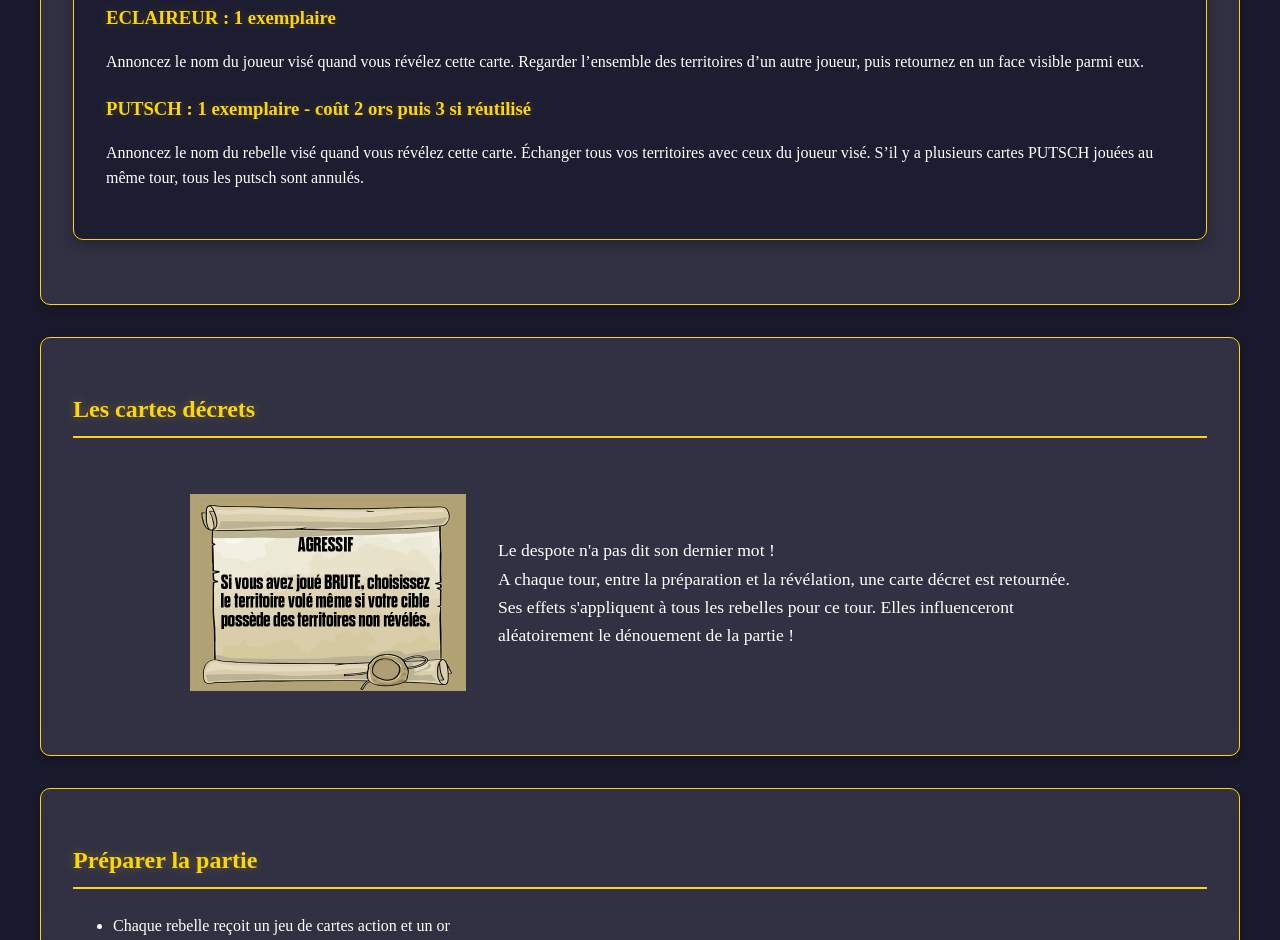
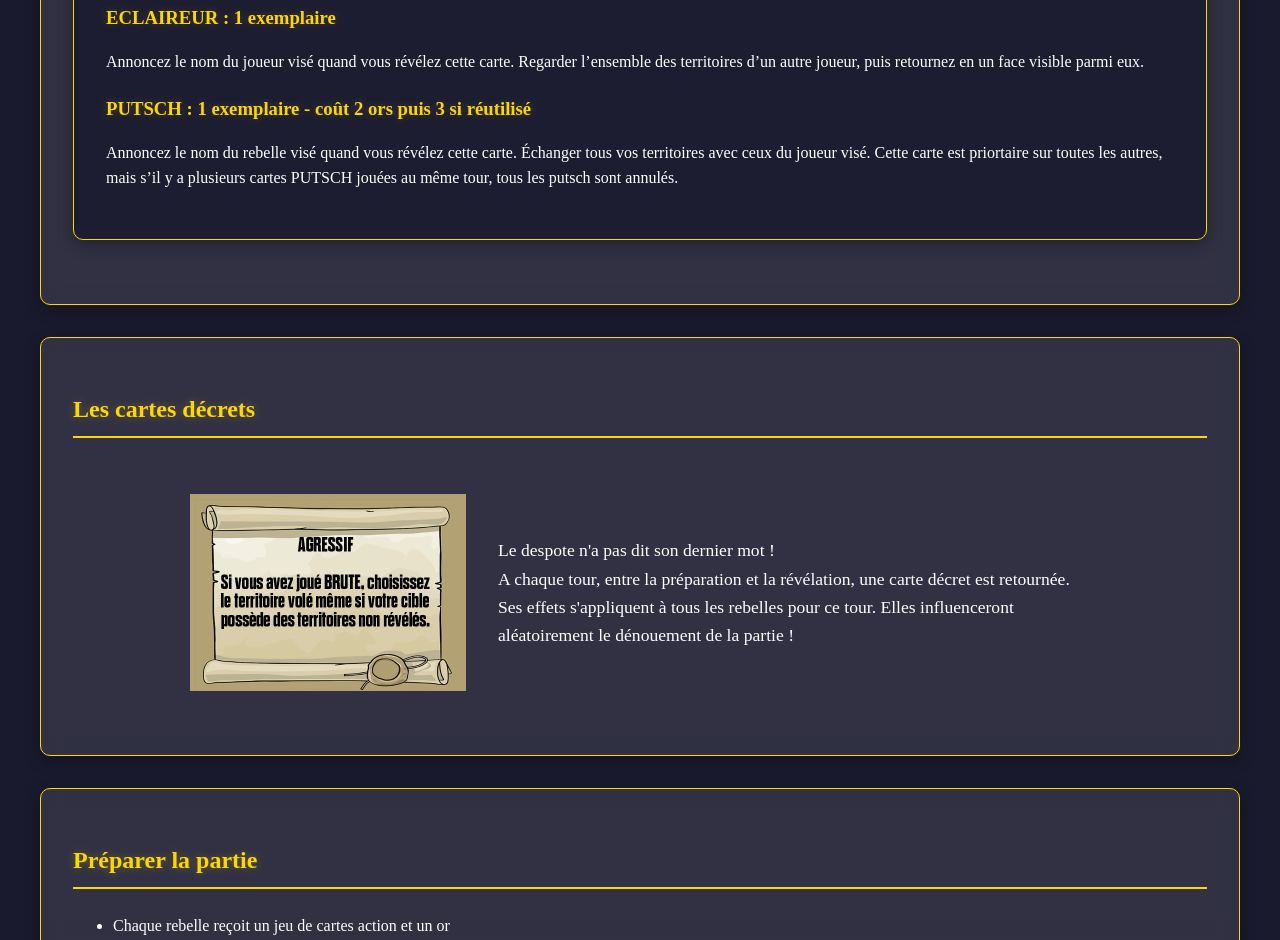
Before and after one commit to PutschGame/site, a plain HTML site: page game.html in a window 1280 px wide. Shown: the part 2572-3512 px from the top of the page. Drawn offline with Linux system fonts and the light colour scheme.

Commit message:
Add files via upload

```diff
--- a/game.html
+++ b/game.html
@@ -292,7 +292,7 @@ Si aucun rebelle n'a réuni une région complète après les deux manches (16 to
                     <p>Annoncez le nom du joueur visé quand vous révélez cette carte. Regarder l’ensemble des territoires d’un autre joueur, puis retournez en un face visible parmi eux.</p>
 
                     <h3>PUTSCH :  1 exemplaire - coût 2 ors puis 3 si réutilisé</h3>
-                    <p>Annoncez le nom du rebelle visé quand vous révélez cette carte. Échanger tous vos territoires avec ceux du joueur visé. S’il y a plusieurs cartes PUTSCH jouées au même tour, tous les putsch sont annulés.</p>
+                    <p>Annoncez le nom du rebelle visé quand vous révélez cette carte. Échanger tous vos territoires avec ceux du joueur visé. Cette carte est priortaire sur toutes les autres, mais s’il y a plusieurs cartes PUTSCH jouées au même tour, tous les putsch sont annulés.</p>
                 </div>
             </div>
         </section>
```
